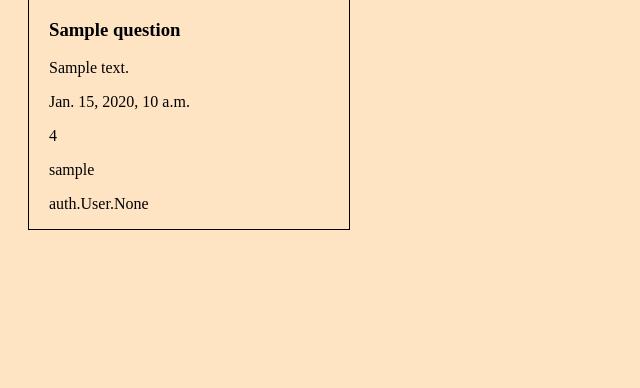
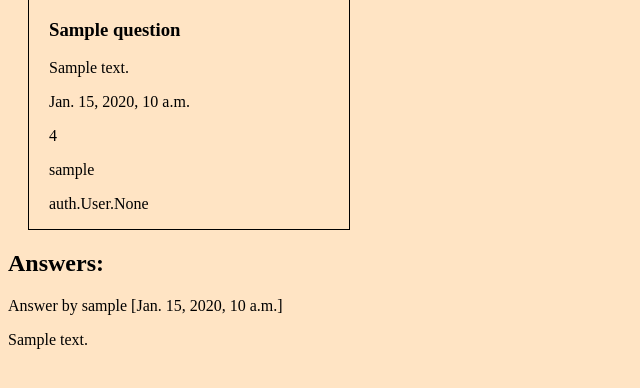
Before and after one commit to vigoroous/StepikBullshit, a Django app: page /question/1/ in a window 1280 px wide. Shown: the part 81-469 px from the top of the page, without its empty margins (0-640 px from the left). Run offline with Django 3.2, Linux system fonts and the light colour scheme; tables that the repository leaves empty hold one stand-in row (values such as "Sample post").

Commit message:
Added answers field to question's page

```diff
--- a/ask/qa/views.py
+++ b/ask/qa/views.py
@@ -1,7 +1,7 @@
 from django.http import HttpResponse
 from django.shortcuts import render
 from django.http.response import Http404
-from .models import Question, QuestionManager
+from .models import Answer, Question, QuestionManager
 from django.core.paginator import Paginator
 
 
@@ -37,12 +37,12 @@
     return render(request, 'qa/popular.html', {'articles': articles, 'type': 1})
 
 
-
 def question(request, id):
     try:
-        question = Question.objects.get(pk = id)
+        question = Question.objects.get(pk=id)
+        answers = Answer.objects.all().filter(question=id)
     except Question.DoesNotExist:
         raise Http404("Question does not exist")
-    return render(request, 'qa/question.html', {'question': question})
+    return render(request, 'qa/question.html', {'question': question, 'answers': answers})
     # question = Question.objects.all()
     # return HttpResponse(question)
--- a/ask/templates/qa/popular.html
+++ b/ask/templates/qa/popular.html
@@ -14,6 +14,7 @@
     {% else %}
     <p>Error occured</p>
     {% endif %}
+
     <div class="questions">
         {% for question in articles %}
         {# Each "contact" is a Contact model object. #}
@@ -27,6 +28,7 @@
         </div>
         {% endfor %}
     </div>
+
     <div class="pagination">
         <span class="step-links">
             {% if articles.has_previous %}
--- a/ask/templates/qa/question.html
+++ b/ask/templates/qa/question.html
@@ -1,9 +1,11 @@
 <!DOCTYPE html>
 {% load static %}
 <html>
+
 <head>
     <link rel="stylesheet" href="{% static 'css/main.css'%}" type="text/css">
 </head>
+
 <body>
     <h1>Question id: {{ question.id }}</h1>
     <div class="questions__single">
@@ -14,5 +16,28 @@
         <p>{{ question.author }}</p>
         <p>{{ question.likes }}</p>
     </div>
+
+    {% block answers %}
+
+    <h2>Answers:</h2>
+
+    {% for answer in answers %}
+
+    <div class="answer">
+
+        <p class="info">
+
+            Answer by {{ answer.author }} [{{ answer.added_at }}]
+
+        </p>
+
+        {{ answer.text }}
+
+    </div>
+
+    {% endfor %}
+
+    {% endblock %}
 </body>
+
 </html>
```
Lines whose indentation alone changed are shown as unchanged.
